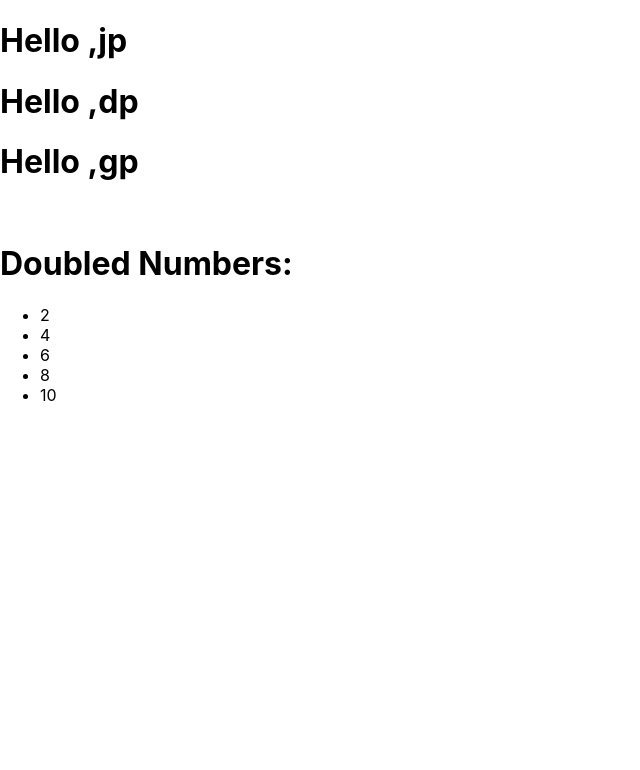
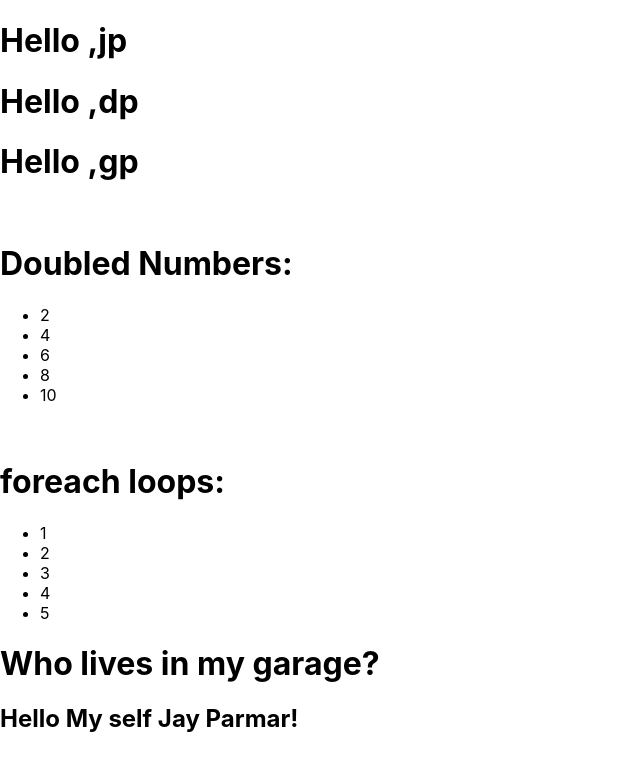
Before and after one commit to JayParmar89800/Navigation-Bar, a React (Create React App) app in the folder React_js/react_learning/: page / in a window 1280 px wide. Shown: the top 770 px of the page, without its empty margins (0-640 px from the left). Built offline with nearby package versions, Linux system fonts and the light colour scheme.

Commit message:
In react learn the foreach() and props

```diff
--- a/React_js/react_learning/src/App.js
+++ b/React_js/react_learning/src/App.js
@@ -21,6 +21,36 @@ function Doubl() {
     </div>
   );
 }
+function Foreach() {
+  const numbers = [1, 2, 3, 4, 5];
+  const number_list=[];
+
+  numbers.forEach((no) => {
+    number_list.push(<li > {no} </li>);
+  });
+
+  return (
+    <div>
+      <h1>foreach loops:</h1>
+      <ul>
+        {number_list}
+      </ul>
+    </div>
+  );
+}
+function Propex(props)
+{
+  return <h2>Hello My self { props.brand }!</h2>;
+}
+function Garage() {
+  const nm = "Jay Parmar";
+  return (
+    <>
+        <h1>Who lives in my garage?</h1>
+        <Propex brand={ nm } />
+    </>
+  );
+}
 function App()
 {
   return(
@@ -30,14 +60,10 @@ function App()
       <Welcome name="gp"/>
       <br />
       <Doubl  />
+      <br />
+      <Foreach />
+      <Garage/>
     </div>
-
-
-
-
-
-
-
   );
 
 }
```
Also changed, not shown: 1 other file (tests, documents, lock files or other folders).
